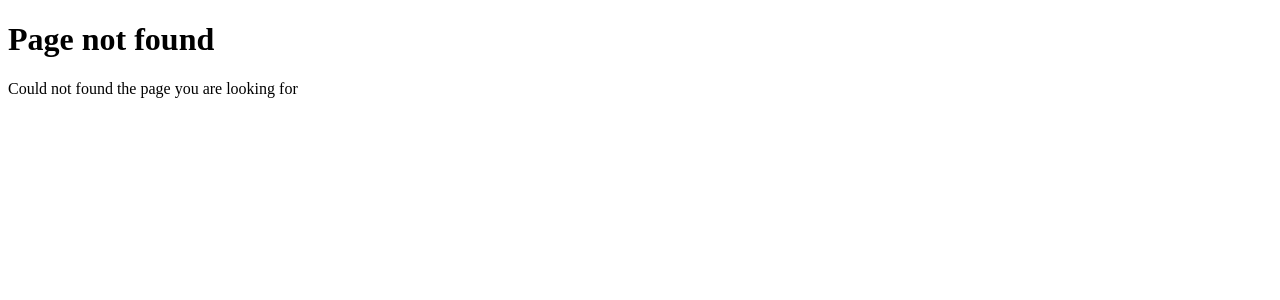
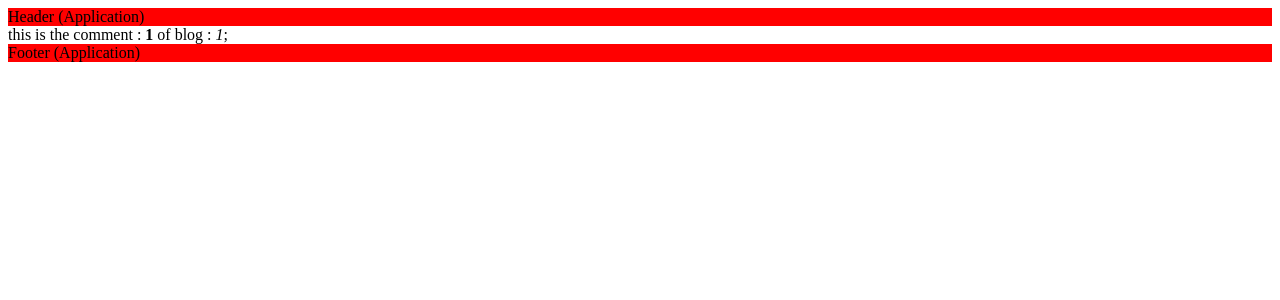
Before and after one commit to Utkarsh3904/NextJs, a Next.js app: page /blogs/1/comments/1 in a window 1280 px wide. Before the commit this address had no page. Shown: the top 300 px of the page. Built offline with nearby package versions, Linux system fonts and the light colour scheme.

Commit message:
Add comment page component to display individual comments for a blog

```diff
--- /dev/null
+++ b/app/(application)/blogs/[blogID]/comments/[commentID]/page.js
@@ -0,0 +1,14 @@
+
+export default async function comment({params}) {
+
+    const tempobj = await params;
+    const {blogID, commentID} = tempobj;
+
+// const {blogID, commentID } = await params;
+
+  return (
+    <div>
+      this is the comment : <b>{commentID}</b> of blog : <i>{blogID}</i>;
+    </div>
+  )
+}
```
Also changed, not shown: app/(application)/blogs/[blogID]/comments/page.js (added, +9 -0 lines).
